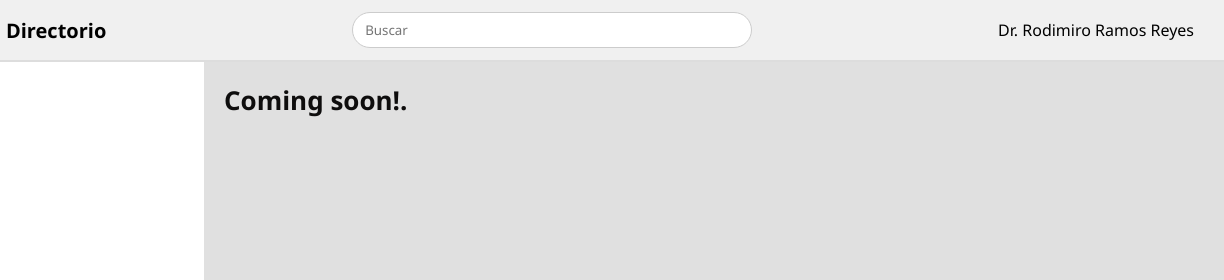
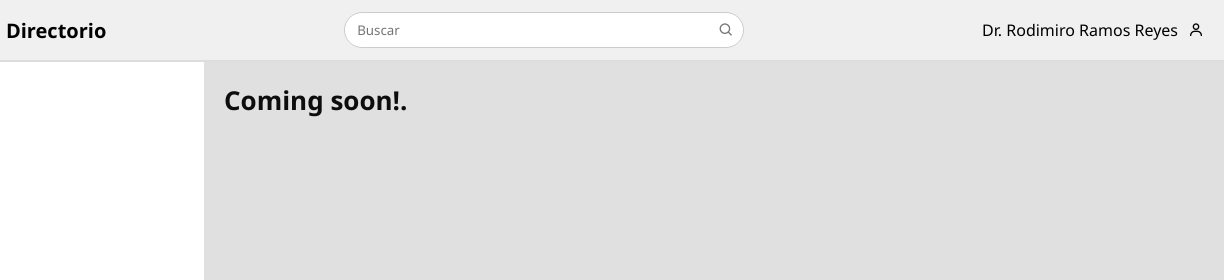
Before and after one commit to academicpage/dashboard, a plain HTML site: page index.html in a window 1280 px wide. Shown: the top 280 px of the page, 56-1280 px from the left. Drawn offline with nearby package versions, Linux system fonts and the light colour scheme.

Commit message:
Update index.html

```diff
--- a/index.html
+++ b/index.html
@@ -4,7 +4,7 @@
   <meta charset="UTF-8">
   <title>Dashboard - Portal Academico</title>
   <link rel="stylesheet" href="style.css">
-
+  <link href='https://unpkg.com/boxicons@2.1.1/css/boxicons.min.css' rel='stylesheet'>
 </head>
 <body>
 <!-- Navbar -->
```
